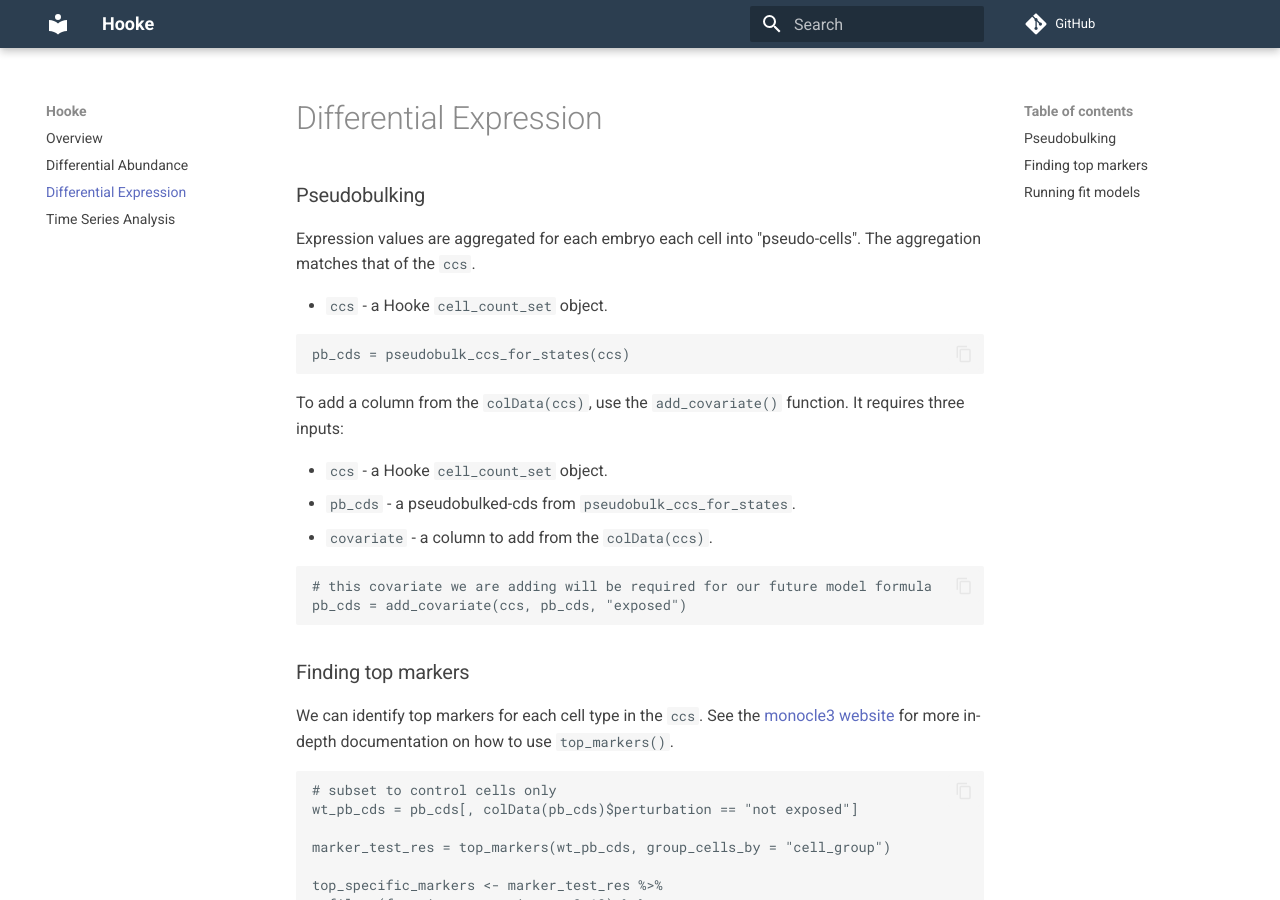
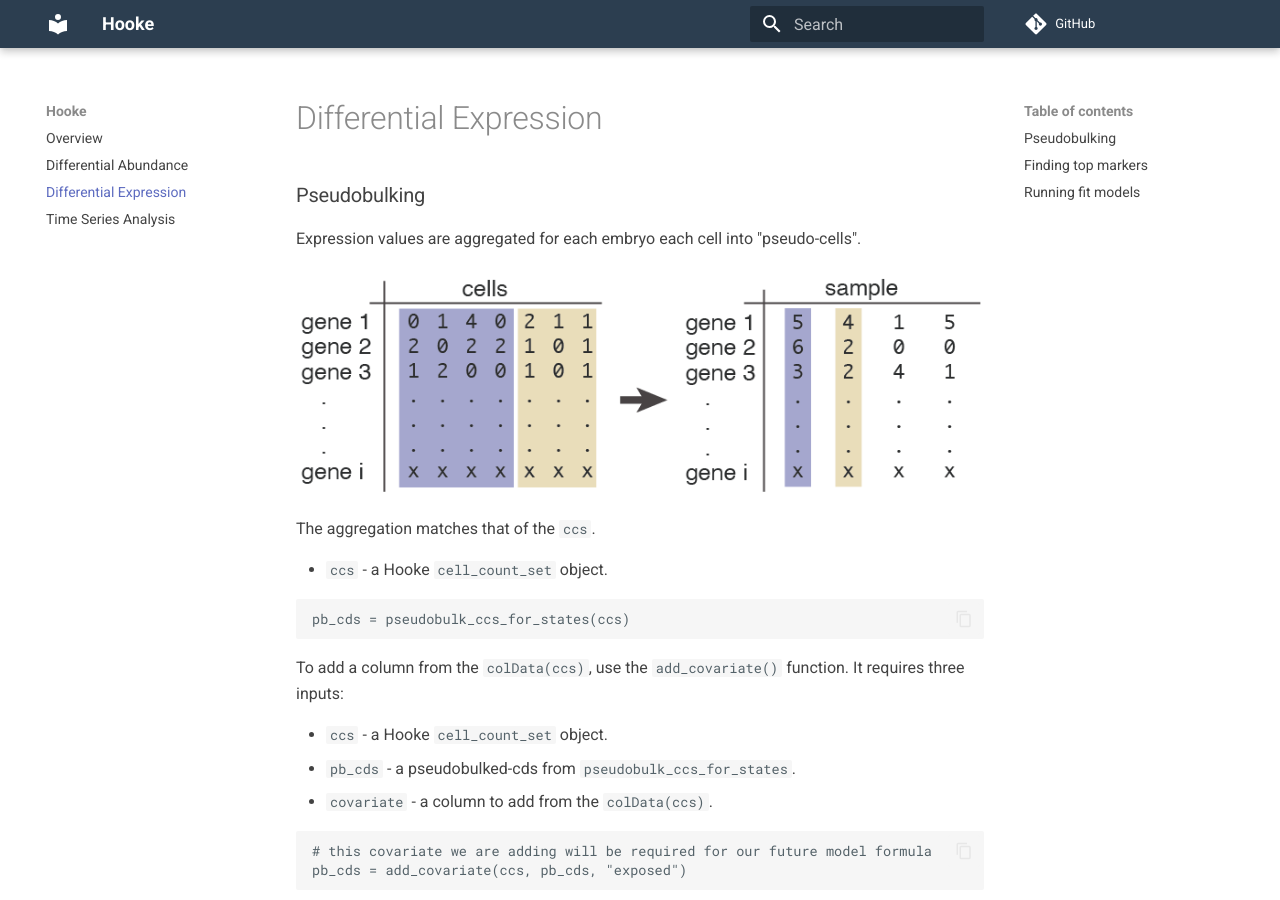
Before and after one commit to cole-trapnell-lab/hooke, an MkDocs documentation site: the page built from docs/deg.md, in a window 1280 px wide and 900 px high. Built offline with MkDocs 1.6.1 and Material for MkDocs 9.7.7, drawn with Linux system fonts in a browser that asks for light colours; comment, search, counter and statistics services are not loaded.

Commit message:
adjust images

```diff
--- a/docs/deg.md
+++ b/docs/deg.md
@@ -3,7 +3,11 @@
 
 ### Pseudobulking
 
-Expression values are aggregated for each embryo each cell into "pseudo-cells". The aggregation matches that of the `ccs`.
+Expression values are aggregated for each embryo each cell into "pseudo-cells".
+
+![aggregation_cells](assets/aggregation_example_genes.png)
+
+The aggregation matches that of the `ccs`.
 
 * `ccs` - a Hooke `cell_count_set` object.
 
```
